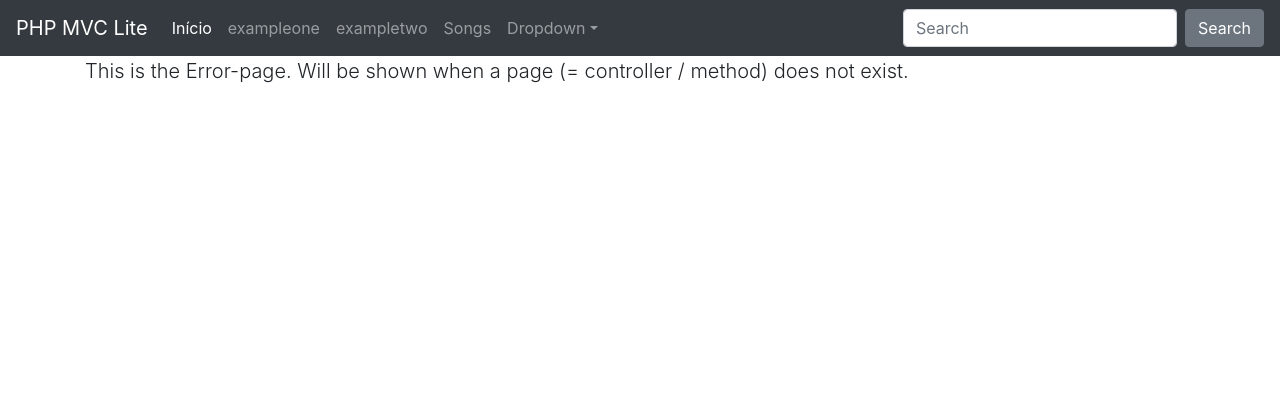
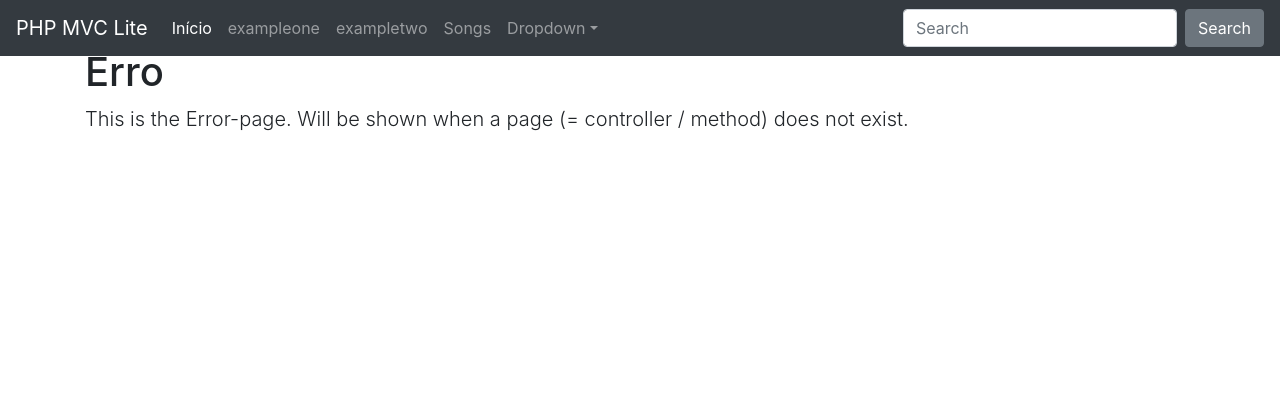
Before and after one commit to sistematico/php-mvc-lite, a PHP site: template app/view/pages/error.php in a window 1280 px wide. Shown: the top 420 px of the page. Run offline with PHP 8.4, Linux system fonts and the light colour scheme; the template is opened without the code that fills it, so the values that code supplies are empty; some libraries are stand-ins or nearby versions.

Commit message:
Changed folder of error.php

```diff
--- a/app/view/pages/error.php
+++ b/app/view/pages/error.php
@@ -1,6 +1,6 @@
-<main role="main" class="container">
-    <div class="starter-template">
-        <h1>Erro</h1>
+<main role="main" class="flex-shrink-0">
+    <div class="container">
+        <h1 class="mt-5">Erro</h1>
         <p class="lead">This is the Error-page. Will be shown when a page (= controller / method) does not exist.</p>
     </div>
 </main><!-- /.container -->
```
